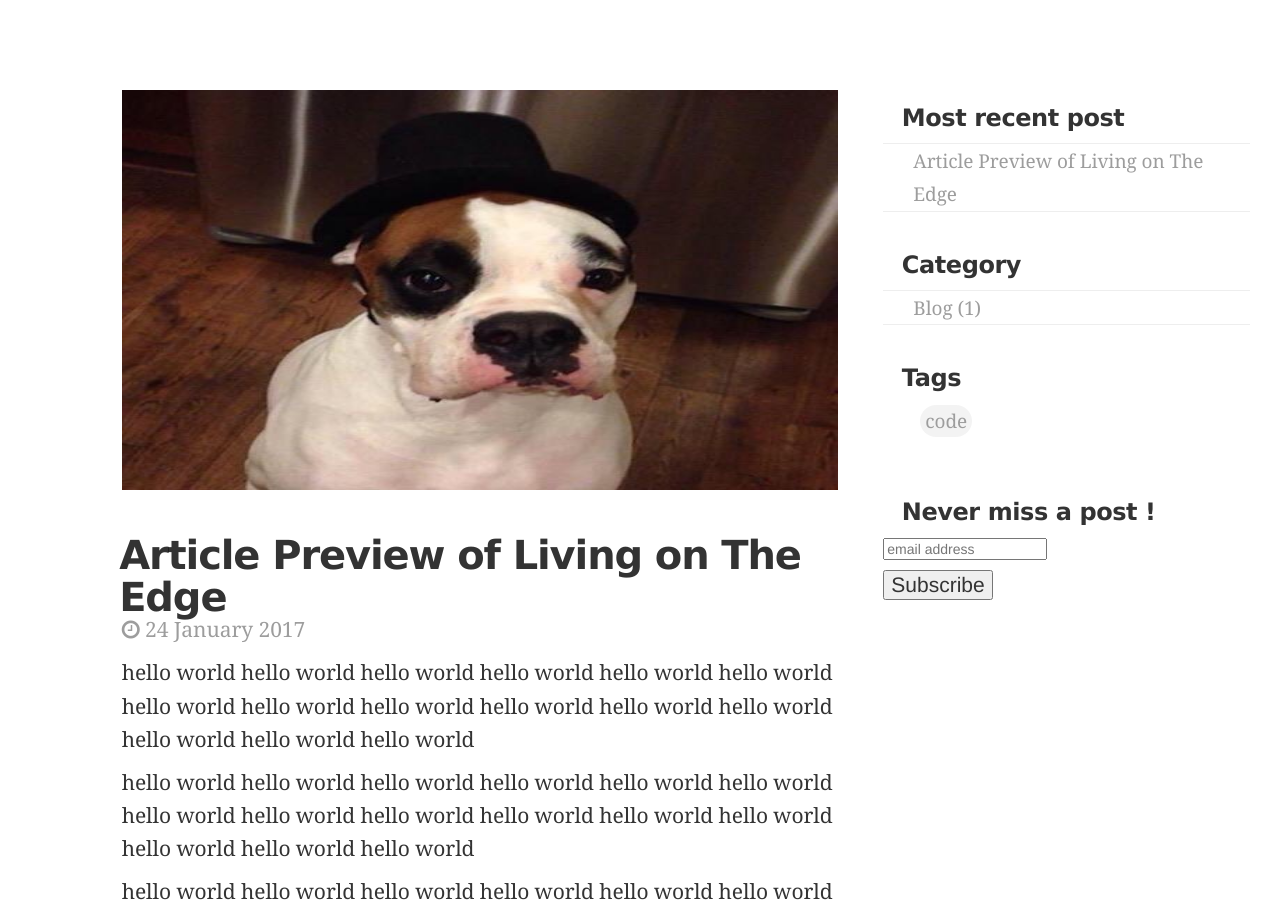
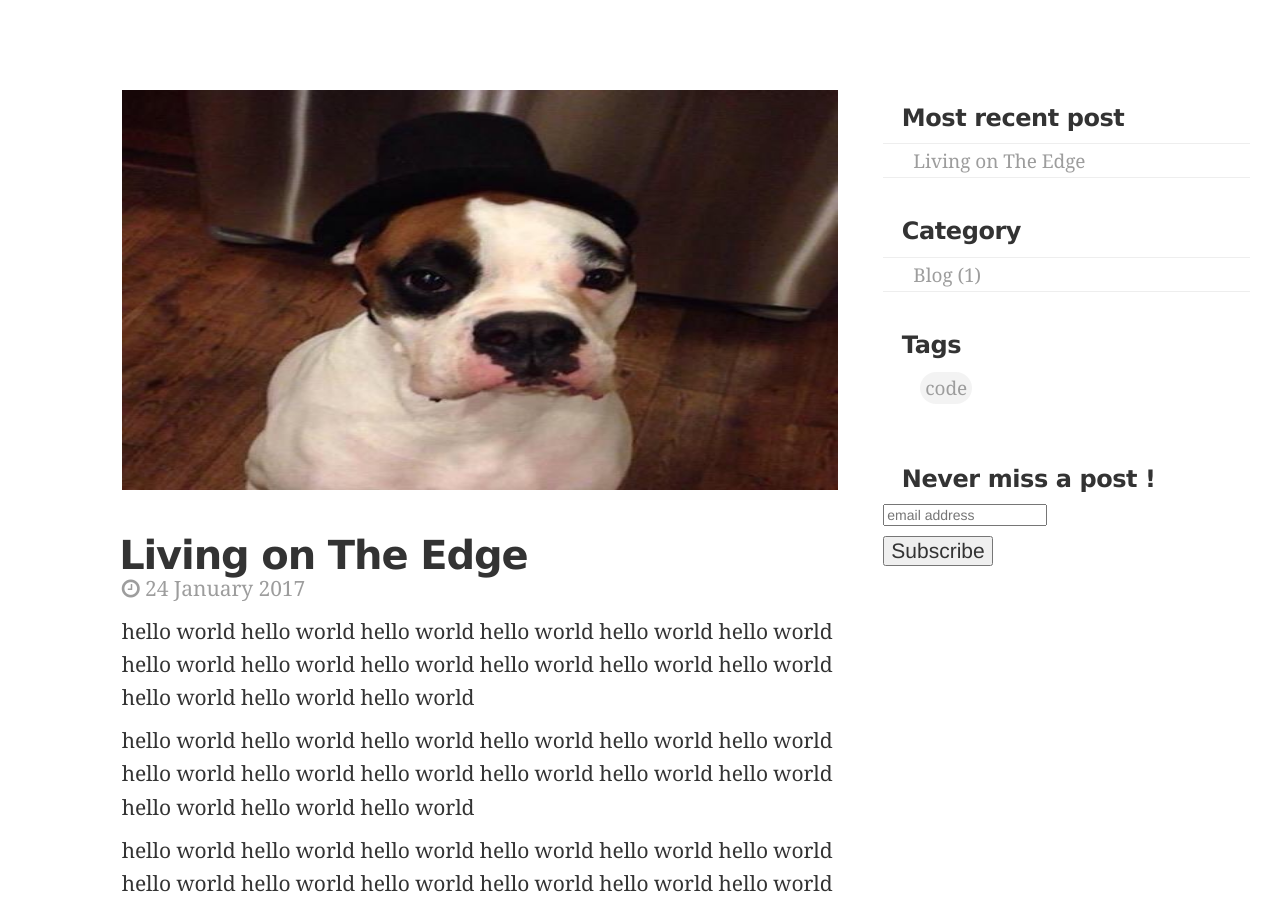
Before and after one commit to thEnchanter/thenchanter.github.io, a Jekyll site: the page built from _posts/2015-08-31-example-post.md, in a window 1280 px wide and 900 px high. Built offline with Jekyll 4.4.1, drawn with Linux system fonts in a browser that asks for light colours; comment, search, counter and statistics services are not loaded.

Commit message:
Update 2015-08-31-example-post.md

```diff
--- a/_posts/2015-08-31-example-post.md
+++ b/_posts/2015-08-31-example-post.md
@@ -1,6 +1,6 @@
 ---
 layout: blog
-title: 'Article Preview of Living on The Edge'
+title: 'Living on The Edge'
 date: 2017-01-24 12:11:34
 categories: blog
 tags: code
```
